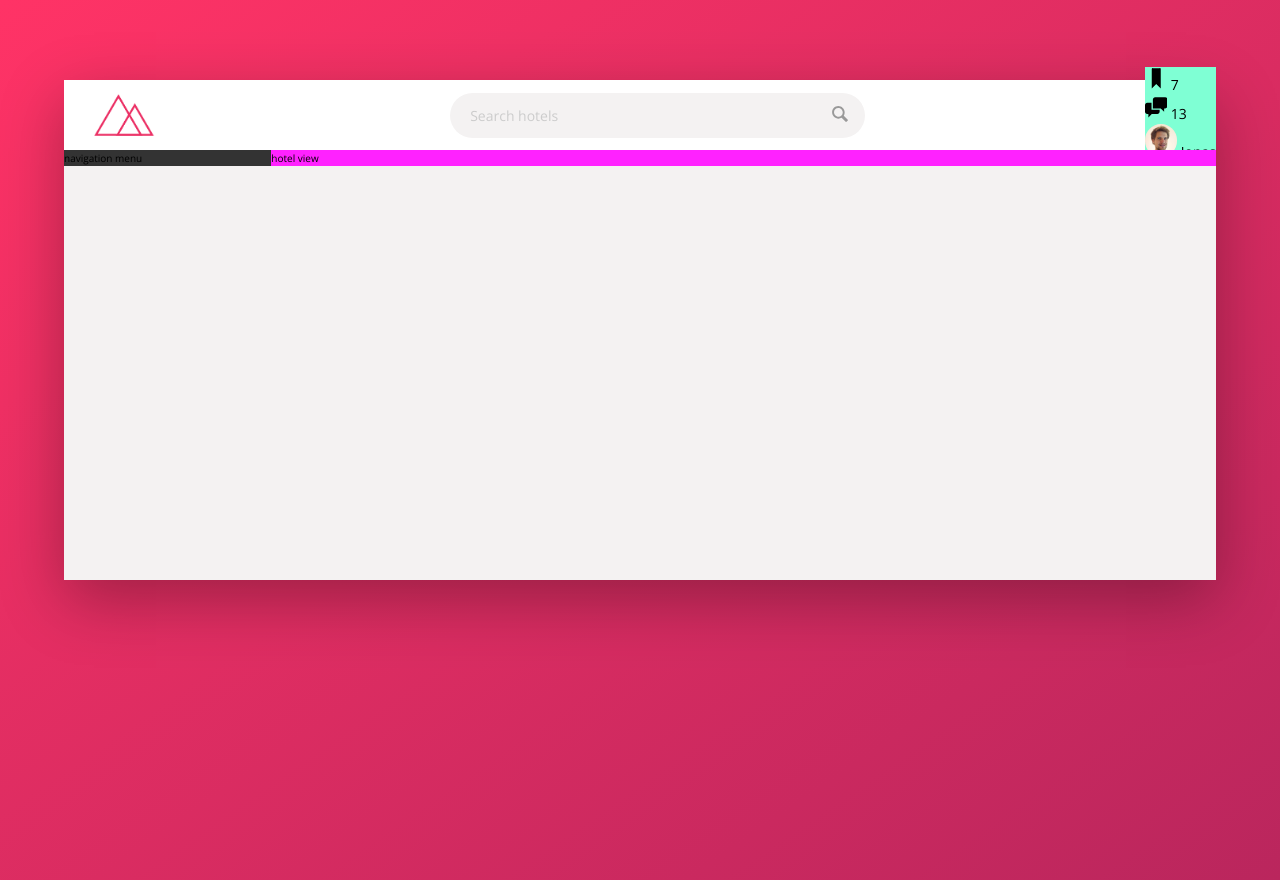
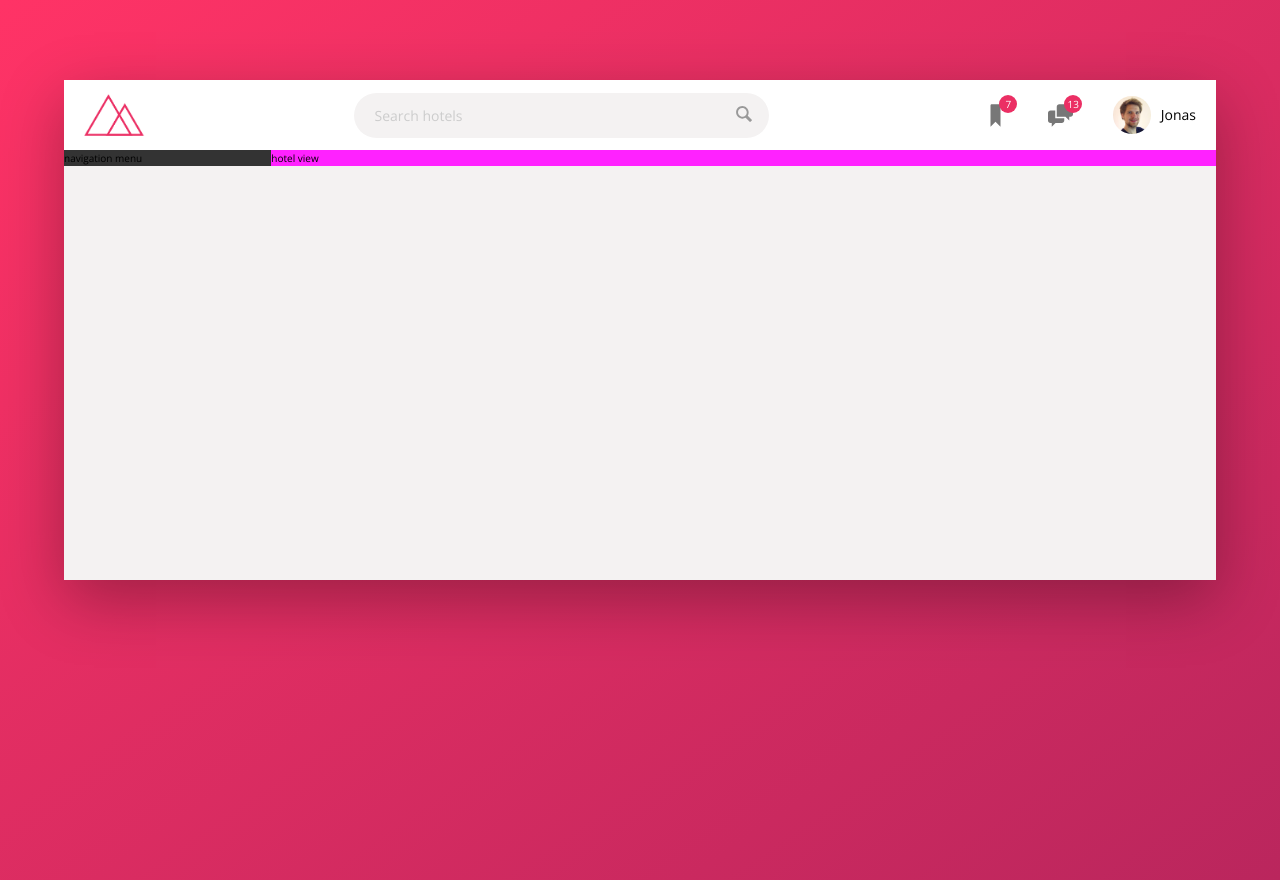
Before and after one commit to ilan-moroz/udemy-css-practice, a website: page Trillo/index.html in a window 1280 px wide. Drawn offline with nearby package versions, Linux system fonts and the light colour scheme.

Commit message:
header icon styles

```diff
--- a/Trillo/sass/_components.scss
+++ b/Trillo/sass/_components.scss
@@ -1,7 +1,7 @@
 // LOGO
 .logo {
   height: 4.25rem;
-  margin-left: 3rem;
+  margin-left: 2rem;
 }
 
 // SEARCH
@@ -58,26 +58,51 @@
 
 // USER NAVIGATION
 .user-nav {
-  background-color: aquamarine;
+  display: flex;
+  align-items: center;
+  align-self: stretch;
+
+  & > * {
+    padding: 0 2rem;
+    cursor: pointer;
+    height: 100%;
+    display: flex;
+    align-items: center;
+  }
+
+  & > *:hover {
+    background-color: var(--color-grey-light-2);
+  }
+
   &__icon-box {
+    position: relative;
   }
 
   &__icon {
-    height: 2.25rem;
-    width: 2.25rem;
+    height: 2.5rem;
+    width: 2.5rem;
+    fill: var(--color-grey-dark-2);
   }
 
   &__notification {
-  }
+    font-size: 1rem;
+    height: 1.8rem;
+    width: 1.8rem;
+    border-radius: 50%;
+    background-color: var(--color-primary);
+    color: #fff;
+    position: absolute;
+    top: 1.5rem;
+    right: 1.1rem;
 
-  &__user {
+    display: flex;
+    justify-content: center;
+    align-items: center;
   }
 
   &__user-photo {
-    height: 3.25rem;
+    height: 3.75rem;
     border-radius: 50%;
-  }
-
-  &__user-name {
+    margin-right: 1rem;
   }
 }
```
Also changed, not shown: Trillo/css/style.css, 1 other file.
